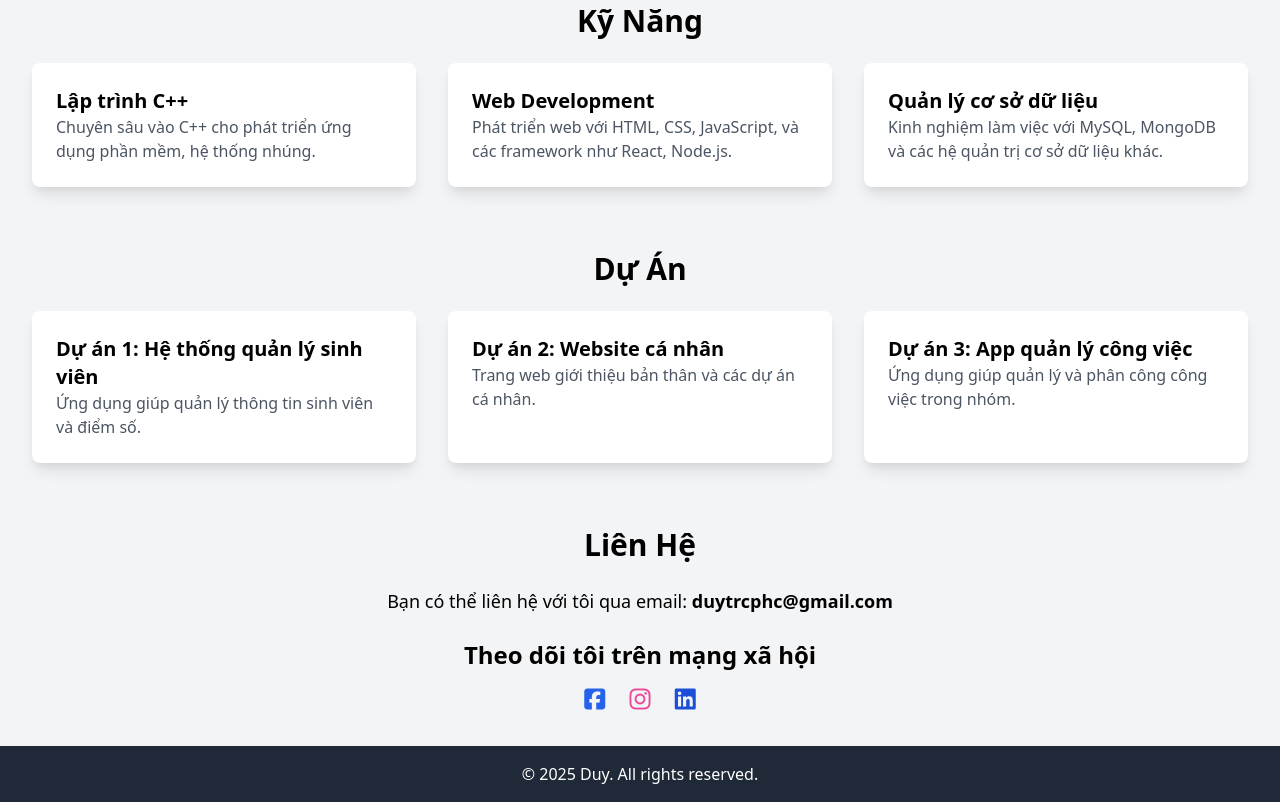
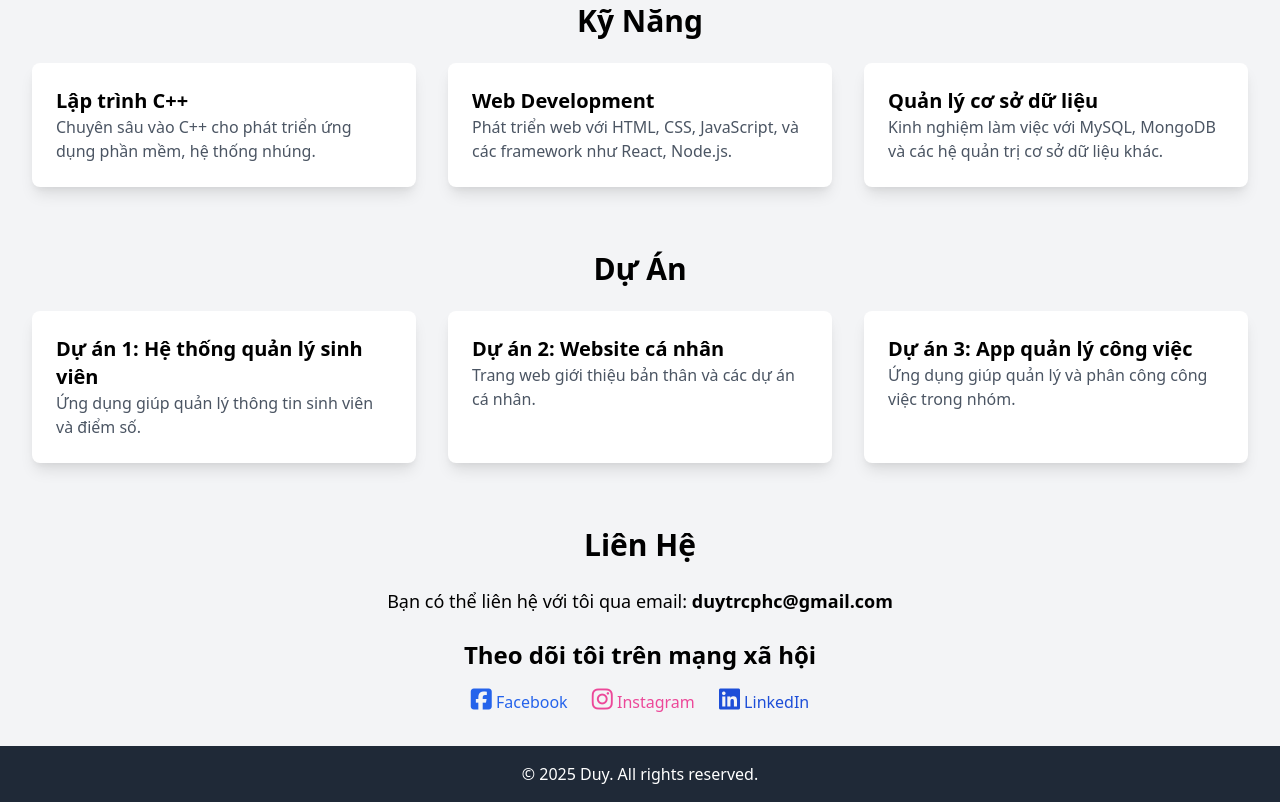
Before and after one commit to nhoxmon/My-Profile, a plain HTML site: page index.html in a window 1280 px wide. Shown: the part 705-1507 px from the top of the page. Drawn offline with nearby package versions, Linux system fonts and the light colour scheme.

Commit message:
Update index.html

```diff
--- a/index.html
+++ b/index.html
@@ -96,9 +96,15 @@
         <div class="text-center mt-6">
             <h3 class="text-2xl font-semibold">Theo dõi tôi trên mạng xã hội</h3>
             <div class="social-icons mt-4">
-                <a href="https://www.facebook.com/duy.tranphuc.9" target="_blank" class="text-blue-600"><i class="fab fa-facebook-square"></i></a>
-                <a href="https://www.instagram.com/nhoxmon_26/" target="_blank" class="text-pink-500"><i class="fab fa-instagram"></i></a>
-                <a href="https://linkedin.com" target="_blank" class="text-blue-700"><i class="fab fa-linkedin"></i></a>
+                <a href="https://www.facebook.com/duy.tranphuc.9" target="_blank" class="text-blue-600">
+    <i class="fab fa-facebook-square"></i> Facebook
+        </a>
+        <a href="https://www.instagram.com/nhoxmon_26/" target="_blank" class="text-pink-500">
+            <i class="fab fa-instagram"></i> Instagram
+        </a>
+        <a href="https://www.linkedin.com/in/phucduy8626/" target="_blank" class="text-blue-700">
+            <i class="fab fa-linkedin"></i> LinkedIn
+        </a>
             </div>
         </div>
     </section>
```
